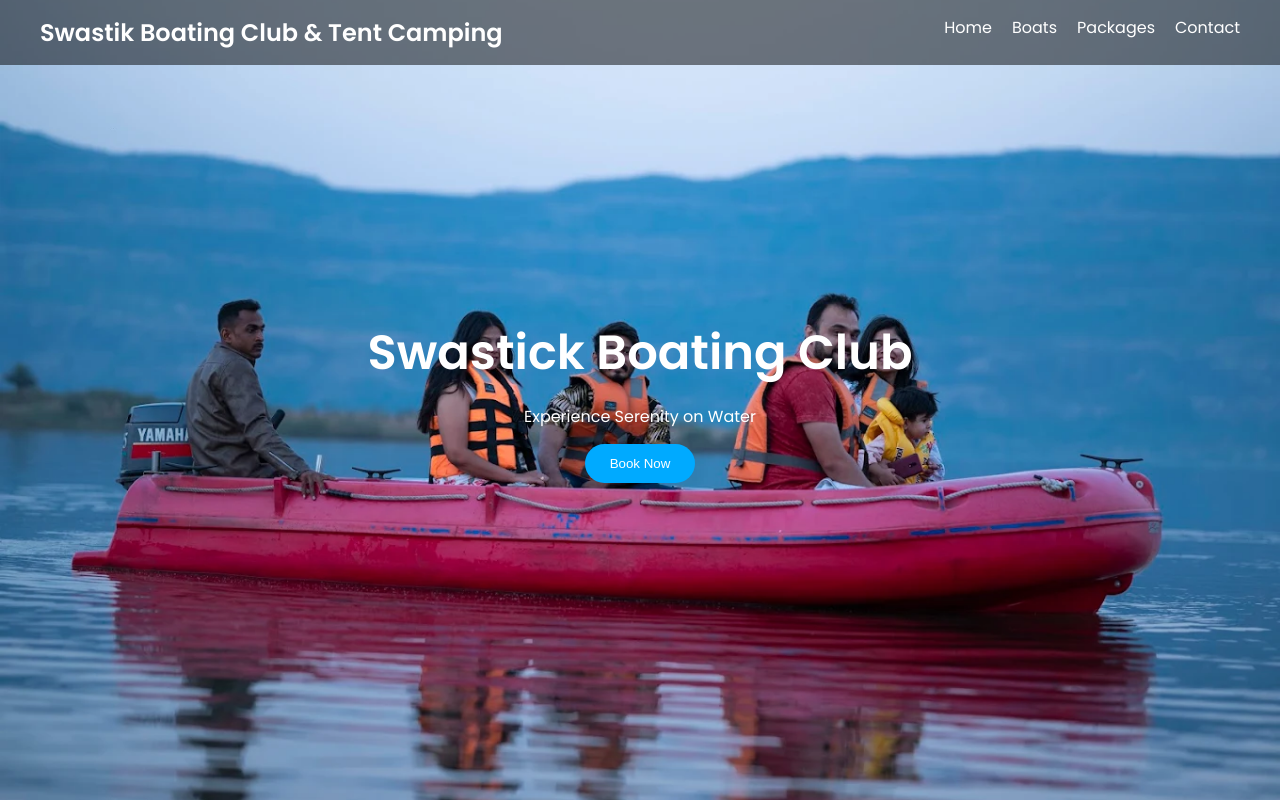
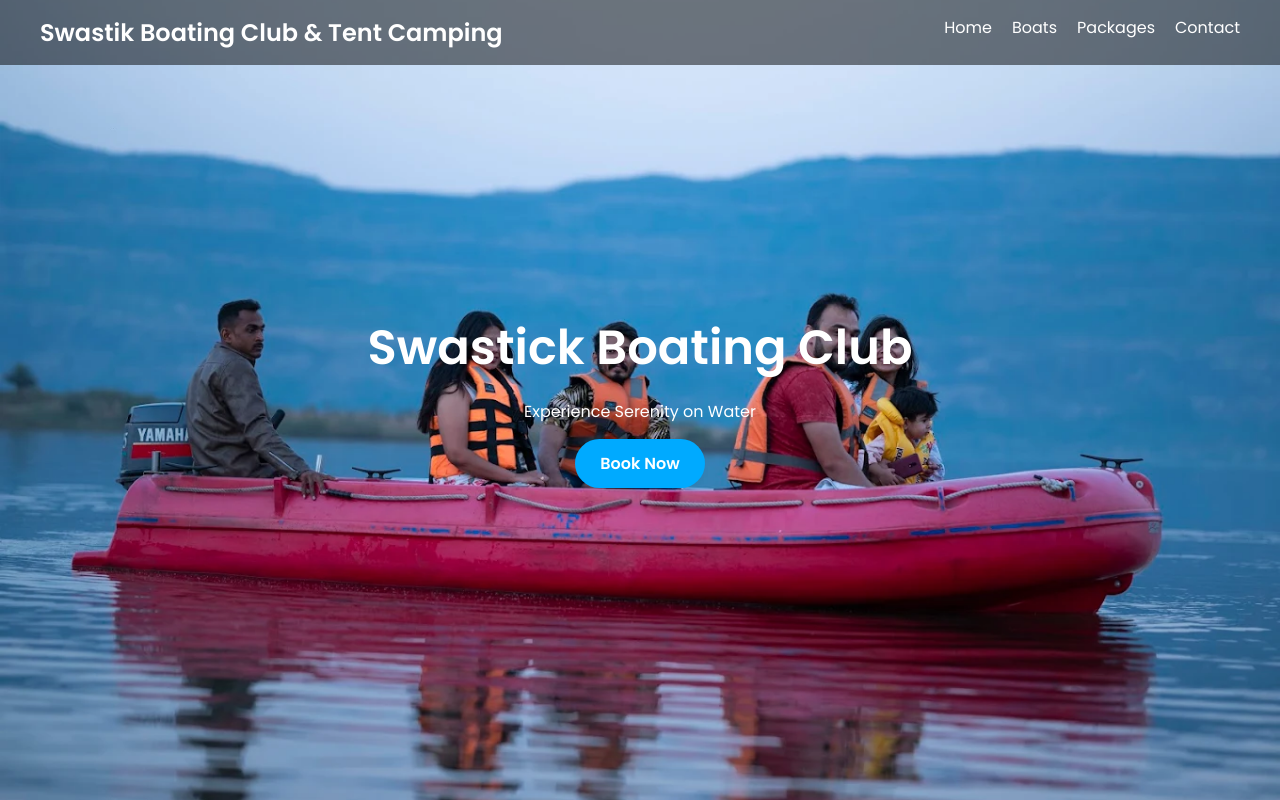
Before and after one commit to gigaforcetech-del/swastikboatingclub, a plain HTML site: page index.html in a window 1280 px wide. Shown: the top 800 px of the page. Drawn offline with Linux system fonts and the light colour scheme.

```diff
--- a/index.html
+++ b/index.html
@@ -88,7 +88,11 @@
 <header>
   <h1>Swastick Boating Club</h1>
   <p>Experience Serenity on Water</p>
-  <button>Book Now</button>
+<a href="https://api.whatsapp.com/send?phone=918600031937&text=Hello%20I%20want%20to%20book%20a%20boat"
+   target="_blank"
+   style="padding:12px 25px; background:#00aaff; color:white; border-radius:25px; text-decoration:none; display:inline-block; font-weight:600;">
+  Book Now
+</a>
 </header>
 
 <section id="boats">
```
